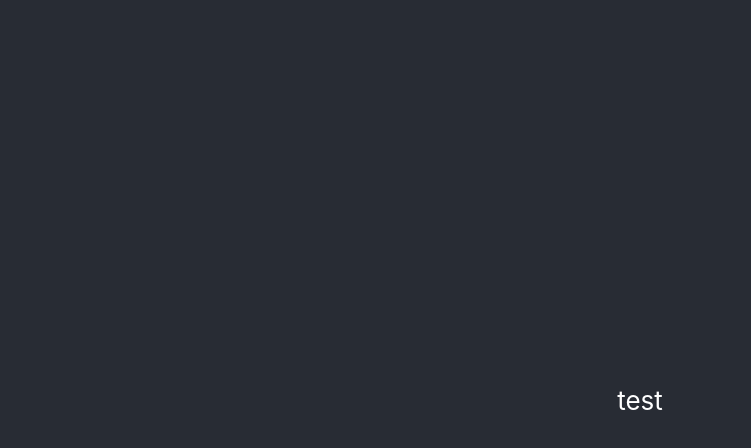
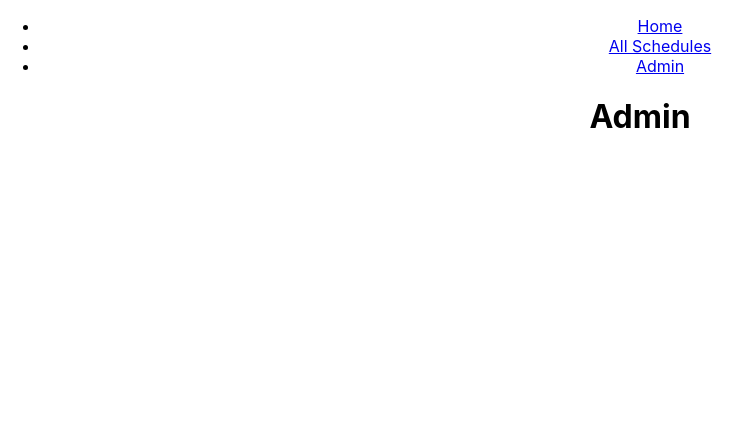
Before and after one commit to anthonycastellano/vici-scheduler-v2, a React (Create React App) app in the folder frontend/: page /admin in a window 1280 px wide. Shown: the top 448 px of the page, without its empty margins (0-751 px from the left). Built offline with nearby package versions, Linux system fonts and the light colour scheme.

Commit message:
page layout

```diff
--- a/frontend/package.json
+++ b/frontend/package.json
@@ -8,6 +8,7 @@
     "@testing-library/user-event": "^13.5.0",
     "react": "^17.0.2",
     "react-dom": "^17.0.2",
+    "react-router-dom": "^5.3.0",
     "react-scripts": "5.0.0",
     "web-vitals": "^2.1.4"
   },
--- a/frontend/src/App.js
+++ b/frontend/src/App.js
@@ -1,11 +1,35 @@
 import './App.css';
+import { Route, Switch, Redirect } from 'react-router-dom';
+
+// pages
+import Home from './pages/Home';
+import AllSchedules from './pages/AllSchedules';
+import Admin from './pages/Admin';
+
+// components
+import Header from './components/Header';
 
 function App() {
   return (
-    <div className="App">
-      <header className="App-header">
-        test
-      </header>
+    <div className='App'>
+      <Header />
+      <Switch>
+        <Route exact path='/'>
+          <Home />
+        </Route>
+
+        <Route exact path='/all-schedules'>
+          <AllSchedules />
+        </Route>
+
+        <Route exact path='/admin'>
+          <Admin />
+        </Route>
+
+        <Route path='*'>
+          <Redirect to='/' />
+        </Route>
+      </Switch>
     </div>
   );
 }
--- /dev/null
+++ b/frontend/src/components/Header.js
@@ -0,0 +1,23 @@
+import { Link } from 'react-router-dom';
+
+const Header = () => {
+    return (
+        <header>
+            <nav>
+                <ul>
+                    <li>
+                        <Link to="/">Home</Link>
+                    </li>
+                    <li>
+                        <Link to='/all-schedules'>All Schedules</Link>
+                    </li>
+                    <li>
+                        <Link to='/admin'>Admin</Link>
+                    </li>
+                </ul>
+            </nav>
+        </header>
+    );
+};
+
+export default Header;
--- a/frontend/src/index.js
+++ b/frontend/src/index.js
@@ -1,11 +1,14 @@
 import React from 'react';
 import ReactDOM from 'react-dom';
+import { BrowserRouter } from 'react-router-dom';
 import './index.css';
 import App from './App';
 
 ReactDOM.render(
   <React.StrictMode>
-    <App />
+    <BrowserRouter>
+      <App />
+    </BrowserRouter>
   </React.StrictMode>,
   document.getElementById('root')
 );
--- /dev/null
+++ b/frontend/src/pages/Admin.js
@@ -0,0 +1,6 @@
+
+const Admin = () => {
+    return <h1>Admin</h1>;
+};
+
+export default Admin;
--- /dev/null
+++ b/frontend/src/pages/AllSchedules.js
@@ -0,0 +1,6 @@
+
+const AllSchedules = () => {
+    return <h1>All schedules</h1>;
+};
+
+export default AllSchedules;
--- /dev/null
+++ b/frontend/src/pages/Home.js
@@ -0,0 +1,6 @@
+
+const Home = () => {
+    return <h1>Home</h1>;
+};
+
+export default Home;
```
Also changed, not shown: 1 other file (tests, documents, lock files or other folders).
